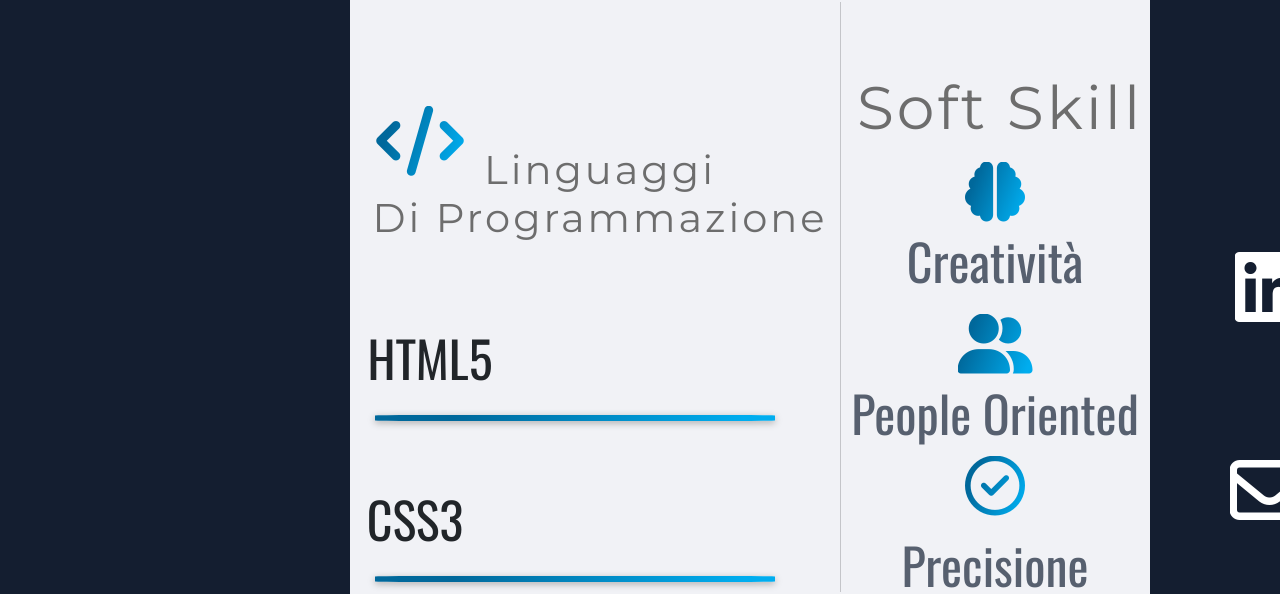
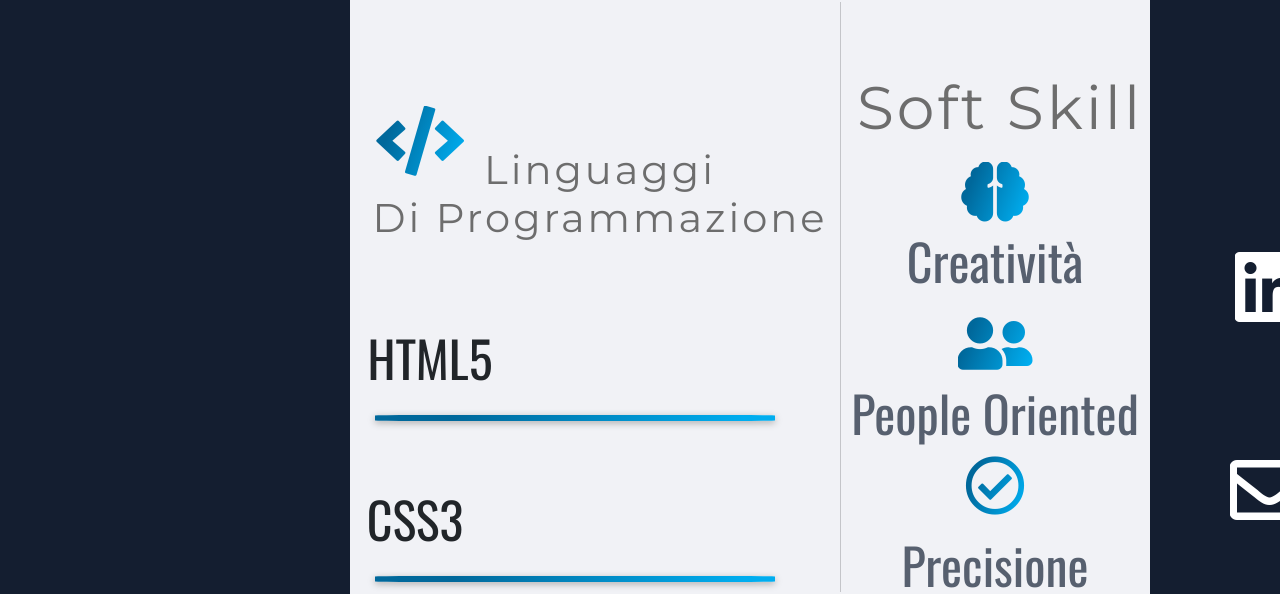
Before and after one commit to CRISSit/cristianocoladarce.github.io, a plain HTML site: page index.html in a window 1280 px wide. Shown: the part 903-1497 px from the top of the page. Drawn offline with nearby package versions, Linux system fonts and the light colour scheme.

Commit message:
Update index.html

```diff
--- a/index.html
+++ b/index.html
@@ -7,6 +7,7 @@
   <meta http-equiv="X-UA-Compatible" content="ie=edge">
   <!-- Bootstrap -->!
   <link rel="stylesheet" href="https://stackpath.bootstrapcdn.com/bootstrap/4.3.1/css/bootstrap.min.css" integrity="sha384-ggOyR0iXCbMQv3Xipma34MD+dH/1fQ784/j6cY/iJTQUOhcWr7x9JvoRxT2MZw1T" crossorigin="anonymous">
+  <link rel="stylesheet" href="https://use.fontawesome.com/releases/v5.6.3/css/all.css" integrity="sha384-UHRtZLI+pbxtHCWp1t77Bi1L4ZtiqrqD80Kn4Z8NTSRyMA2Fd33n5dQ8lWUE00s/" crossorigin="anonymous">
   <script src="https://kit.fontawesome.com/4c3cc7388b.js"></script>
   <link href="https://fonts.googleapis.com/css?family=Montserrat&display=swap" rel="stylesheet">
   <link href="https://fonts.googleapis.com/css?family=Oswald&display=swap" rel="stylesheet">
```
